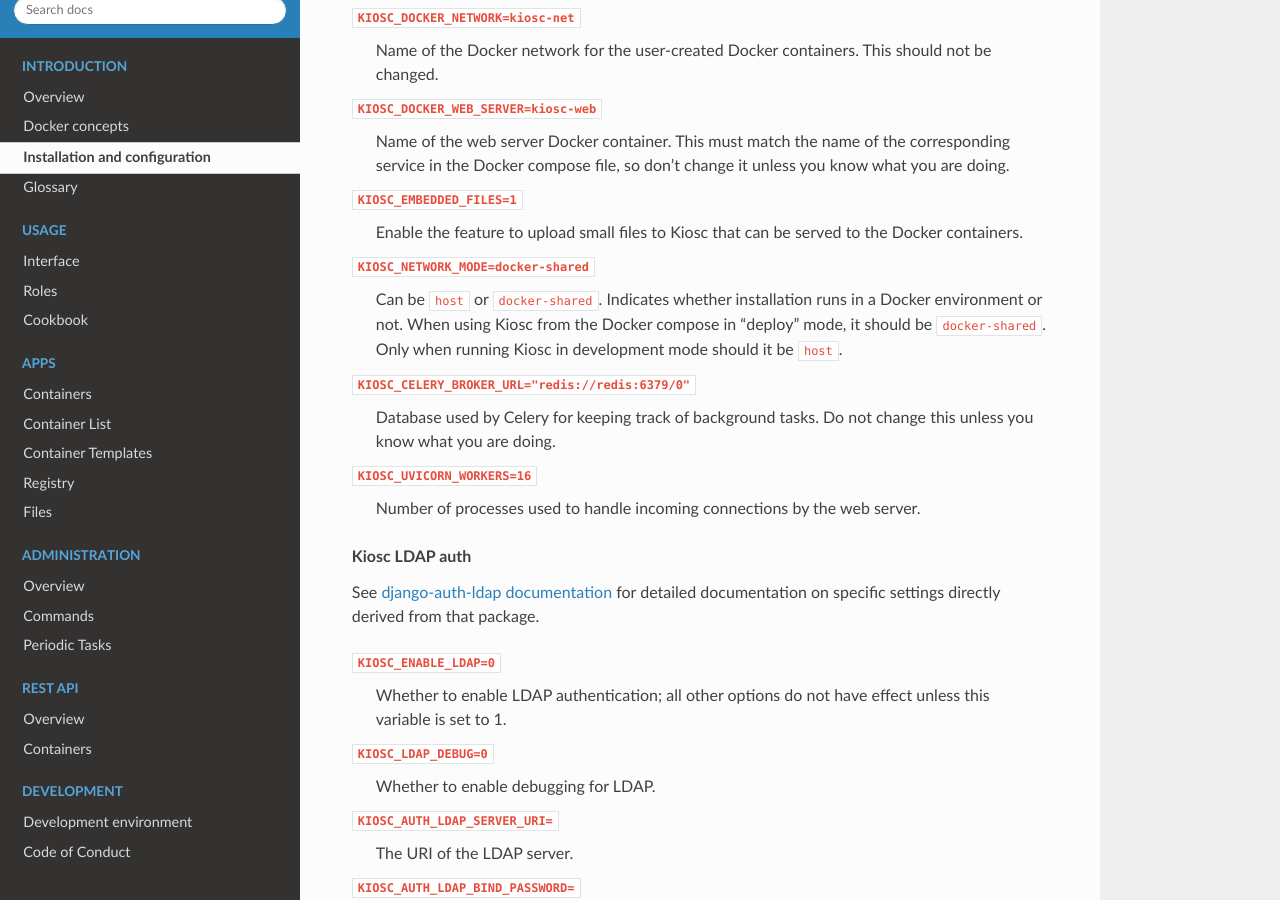
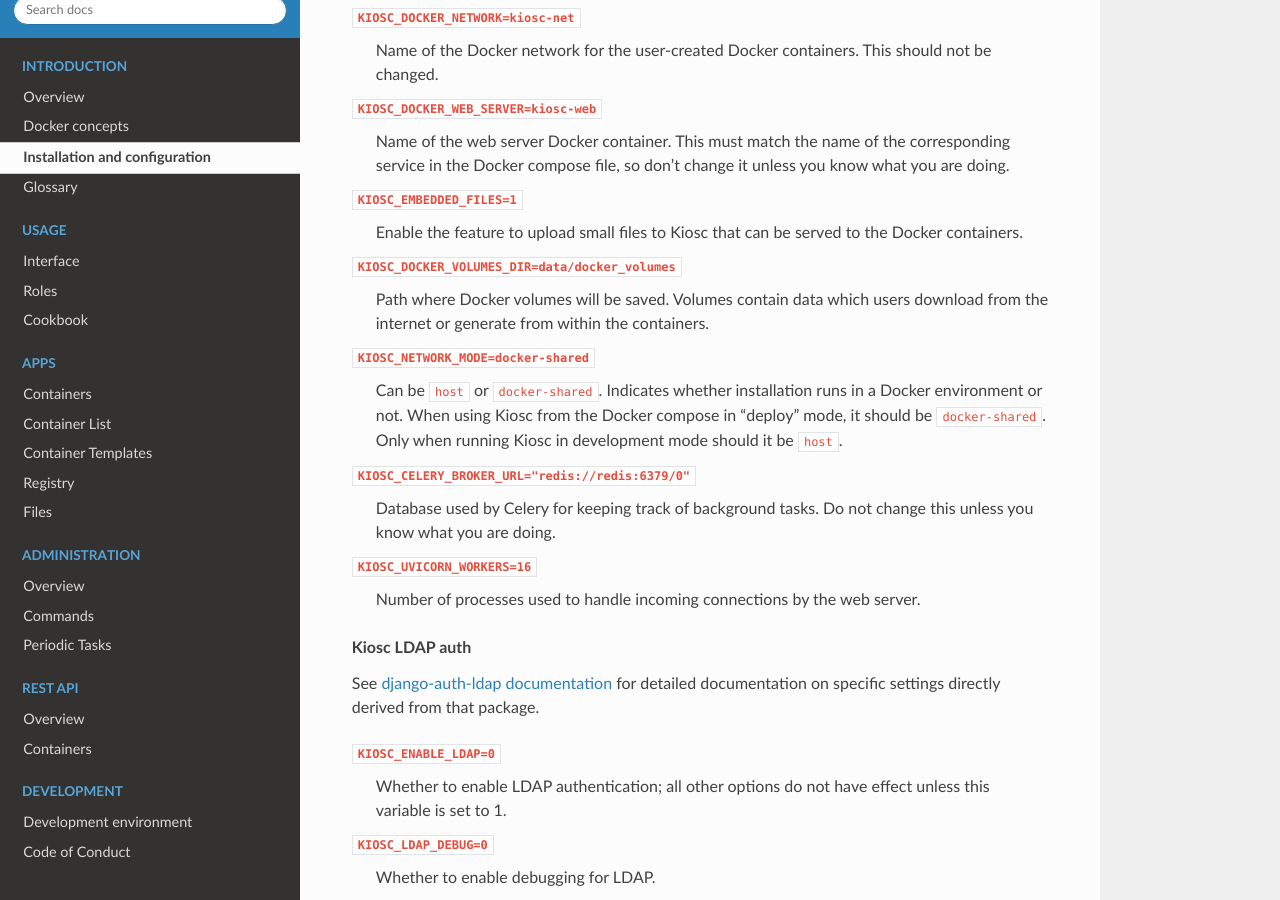
Before and after one commit to bihealth/kiosc-server, a Sphinx documentation site: the page built from docs/source/introduction_installation.rst, in a window 1280 px wide and 900 px high, scrolled down 3926 px. Built offline with Sphinx 7.4.7 and the Read the Docs theme 3.1.0, drawn with Linux system fonts in a browser that asks for light colours.

Commit message:
add docs about KIOSC_DOCKER_VOLUMES_DIR env var (#211)

```diff
--- a/CHANGELOG.rst
+++ b/CHANGELOG.rst
@@ -11,6 +11,7 @@
 ------------
 
 - Jupyter notebooks can now be deployed on Kiosc, as documented in the Usage Cookbook of the docs (#272)
+- External data can now be downloaded from a URL before starting the container and mounted to a container path  (#211)
 - Container log entries from the Docker daemon can be searched (#269)
 - Project guests are now allowed to see container logs (#269)
 - Containers are started on demand when accessed in state INITIAL, EXITED, or TERMINATED (#268)
--- a/docs/source/introduction_installation.rst
+++ b/docs/source/introduction_installation.rst
@@ -209,6 +209,10 @@
 ``KIOSC_EMBEDDED_FILES=1``
     Enable the feature to upload small files to Kiosc that can be served to the
     Docker containers.
+
+``KIOSC_DOCKER_VOLUMES_DIR=data/docker_volumes``
+    Path where Docker volumes will be saved. Volumes contain data which
+    users download from the internet or generate from within the containers.
 
 ``KIOSC_NETWORK_MODE=docker-shared``
     Can be ``host`` or ``docker-shared``. Indicates whether installation runs
```
Also changed, not shown: other parts of CHANGELOG.rst (+1 -0 lines), 2 other files.
